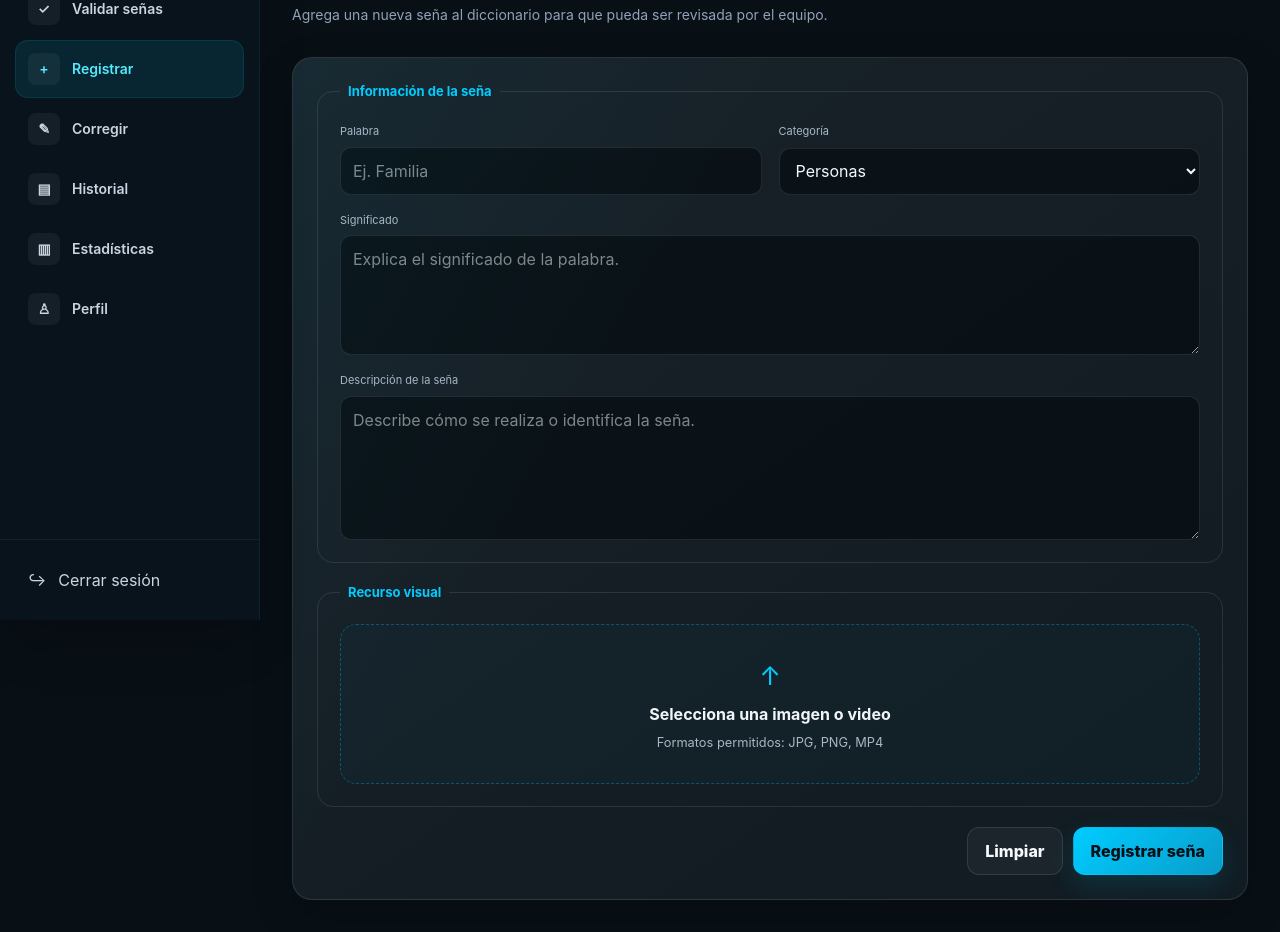
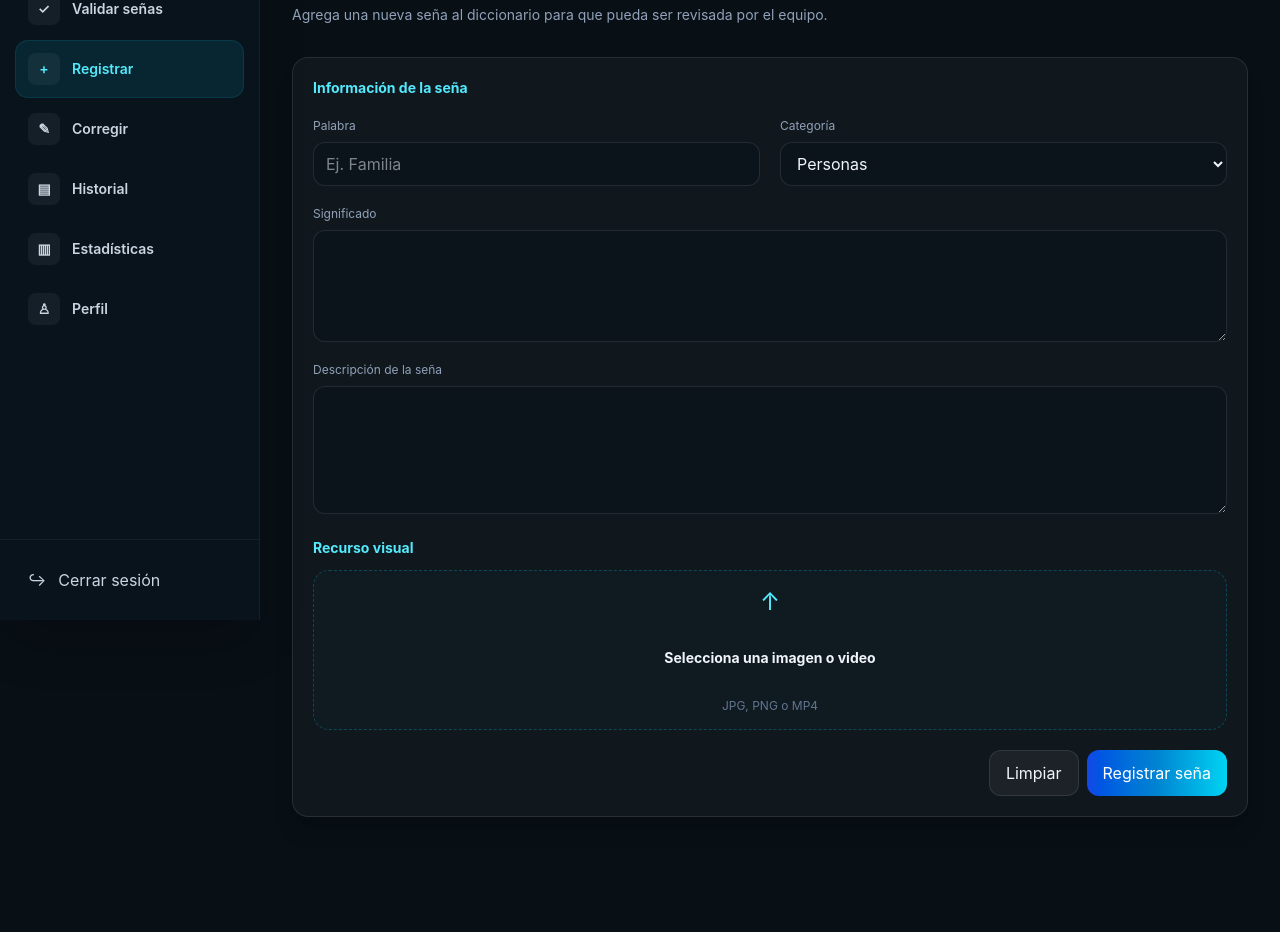
Before and after one commit to yamithmeneses122-hue/Signa-tech-App-react, a React (Vite) app: page /interprete/registrar in a window 1280 px wide. Shown: the part 180-1112 px from the top of the page. After the commit the page ends 1029 px from the top, so only its background shows below. Built offline with nearby package versions, Linux system fonts and the light colour scheme.

Commit message:
refactor(interpreter): migrate dashboard and validation UI to Tailwind

```diff
--- a/src/Features/Interpreter/Componentes/RegistrationContent.jsx
+++ b/src/Features/Interpreter/Componentes/RegistrationContent.jsx
@@ -1,122 +1,38 @@
 import { useState } from "react";
 import PageHeader from "./PageHeader";
+import { registerSign } from "../funcionalidades/interpreterActions";
+import { validateSignForm } from "../funcionalidades/interpreterUtils";
 
-const initialForm = {
-  word: "",
-  category: "Personas",
-  meaning: "",
-  description: ""
-};
+const initialForm = { word: "", category: "Personas", meaning: "", description: "" };
 
 export default function RegistrationContent() {
   const [form, setForm] = useState(initialForm);
   const [message, setMessage] = useState("");
-
-  function handleChange(event) {
-    setForm((current) => ({
-      ...current,
-      [event.target.name]: event.target.value
-    }));
-  }
+  const [error, setError] = useState("");
 
   function handleSubmit(event) {
     event.preventDefault();
-    setMessage(
-      `La seña "${form.word}" fue registrada correctamente como pendiente de validación.`
-    );
+    const errors = validateSignForm(form);
+    if (Object.keys(errors).length) { setError(Object.values(errors)[0]); setMessage(""); return; }
+    registerSign(form);
+    setError("");
+    setMessage(`La seña "${form.word}" fue registrada y quedó pendiente de validación.`);
     setForm(initialForm);
   }
 
   return (
     <>
-      <PageHeader
-        title="Registrar seña"
-        description="Agrega una nueva seña al diccionario para que pueda ser revisada por el equipo."
-      />
-
-      <form className="panel form-panel" onSubmit={handleSubmit}>
-        <fieldset>
-          <legend>Información de la seña</legend>
-
-          <section className="form-grid">
-            <label>
-              <span>Palabra</span>
-              <input
-                name="word"
-                value={form.word}
-                onChange={handleChange}
-                autoComplete="off"
-                placeholder="Ej. Familia"
-                required
-              />
-            </label>
-
-            <label>
-              <span>Categoría</span>
-              <select name="category" value={form.category} onChange={handleChange}>
-                <option>Personas</option>
-                <option>Acciones</option>
-                <option>Educación</option>
-                <option>Lugares</option>
-                <option>Objetos</option>
-              </select>
-            </label>
-
-            <label className="field-full">
-              <span>Significado</span>
-              <textarea
-                name="meaning"
-                value={form.meaning}
-                onChange={handleChange}
-                rows="4"
-                placeholder="Explica el significado de la palabra."
-                required
-              />
-            </label>
-
-            <label className="field-full">
-              <span>Descripción de la seña</span>
-              <textarea
-                name="description"
-                value={form.description}
-                onChange={handleChange}
-                rows="5"
-                placeholder="Describe cómo se realiza o identifica la seña."
-                required
-              />
-            </label>
-          </section>
-        </fieldset>
-
-        <fieldset className="upload-fieldset">
-          <legend>Recurso visual</legend>
-
-          <label className="upload-box">
-            <span aria-hidden="true">↑</span>
-            <strong>Selecciona una imagen o video</strong>
-            <small>Formatos permitidos: JPG, PNG, MP4</small>
-            <input type="file" accept="image/png,image/jpeg,video/mp4" />
-          </label>
-        </fieldset>
-
-        <footer className="form-actions">
-          <button
-            className="button button-secondary"
-            type="reset"
-            onClick={() => setMessage("")}
-          >
-            Limpiar
-          </button>
-          <button className="button button-primary" type="submit">
-            Registrar seña
-          </button>
-        </footer>
-
-        {message && (
-          <p className="form-message" role="status">
-            {message}
-          </p>
-        )}
+      <PageHeader title="Registrar seña" description="Agrega una nueva seña al diccionario para que pueda ser revisada por el equipo." />
+      <form className="rounded-2xl border border-white/10 bg-white/[0.035] p-5 shadow-xl" onSubmit={handleSubmit}>
+        <fieldset><legend className="mb-5 text-sm font-bold text-cyan-300">Información de la seña</legend><section className="grid grid-cols-1 gap-5 md:grid-cols-2">
+          <label className="grid gap-2"><span className="text-xs text-slate-400">Palabra</span><input className="h-11 rounded-xl border border-white/10 bg-[#0b141b] px-3 text-sm outline-none focus:border-cyan-400" name="word" value={form.word} onChange={(e)=>setForm({...form,word:e.target.value})} placeholder="Ej. Familia" required /></label>
+          <label className="grid gap-2"><span className="text-xs text-slate-400">Categoría</span><select className="h-11 rounded-xl border border-white/10 bg-[#0b141b] px-3 text-sm outline-none focus:border-cyan-400" name="category" value={form.category} onChange={(e)=>setForm({...form,category:e.target.value})}><option>Personas</option><option>Acciones</option><option>Educación</option><option>Lugares</option><option>Objetos</option></select></label>
+          <label className="grid gap-2 md:col-span-2"><span className="text-xs text-slate-400">Significado</span><textarea className="min-h-28 rounded-xl border border-white/10 bg-[#0b141b] p-3 text-sm outline-none focus:border-cyan-400" name="meaning" value={form.meaning} onChange={(e)=>setForm({...form,meaning:e.target.value})} required /></label>
+          <label className="grid gap-2 md:col-span-2"><span className="text-xs text-slate-400">Descripción de la seña</span><textarea className="min-h-32 rounded-xl border border-white/10 bg-[#0b141b] p-3 text-sm outline-none focus:border-cyan-400" name="description" value={form.description} onChange={(e)=>setForm({...form,description:e.target.value})} required /></label>
+        </section></fieldset>
+        <fieldset className="mt-6"><legend className="mb-3 text-sm font-bold text-cyan-300">Recurso visual</legend><label className="grid min-h-40 cursor-pointer place-items-center rounded-2xl border border-dashed border-cyan-400/25 bg-cyan-400/[0.02] text-center"><span className="text-2xl text-cyan-300">↑</span><strong className="text-sm">Selecciona una imagen o video</strong><small className="text-xs text-slate-500">JPG, PNG o MP4</small><input className="hidden" type="file" accept="image/png,image/jpeg,video/mp4" /></label></fieldset>
+        <footer className="mt-5 flex flex-wrap justify-end gap-2"><button className="rounded-xl border border-white/10 bg-white/5 px-4 py-2.5 text-sm font-bold hover:bg-white/10" type="reset" onClick={()=>{setForm(initialForm);setMessage("");setError("");}}>Limpiar</button><button className="rounded-xl bg-gradient-to-r from-blue-700 via-sky-600 to-cyan-400 px-4 py-2.5 text-sm font-bold text-white" type="submit">Registrar seña</button></footer>
+        {error && <p className="mt-4 text-sm text-rose-300" role="alert">{error}</p>}{message && <p className="mt-4 text-sm text-emerald-300" role="status">{message}</p>}
       </form>
     </>
   );
```
